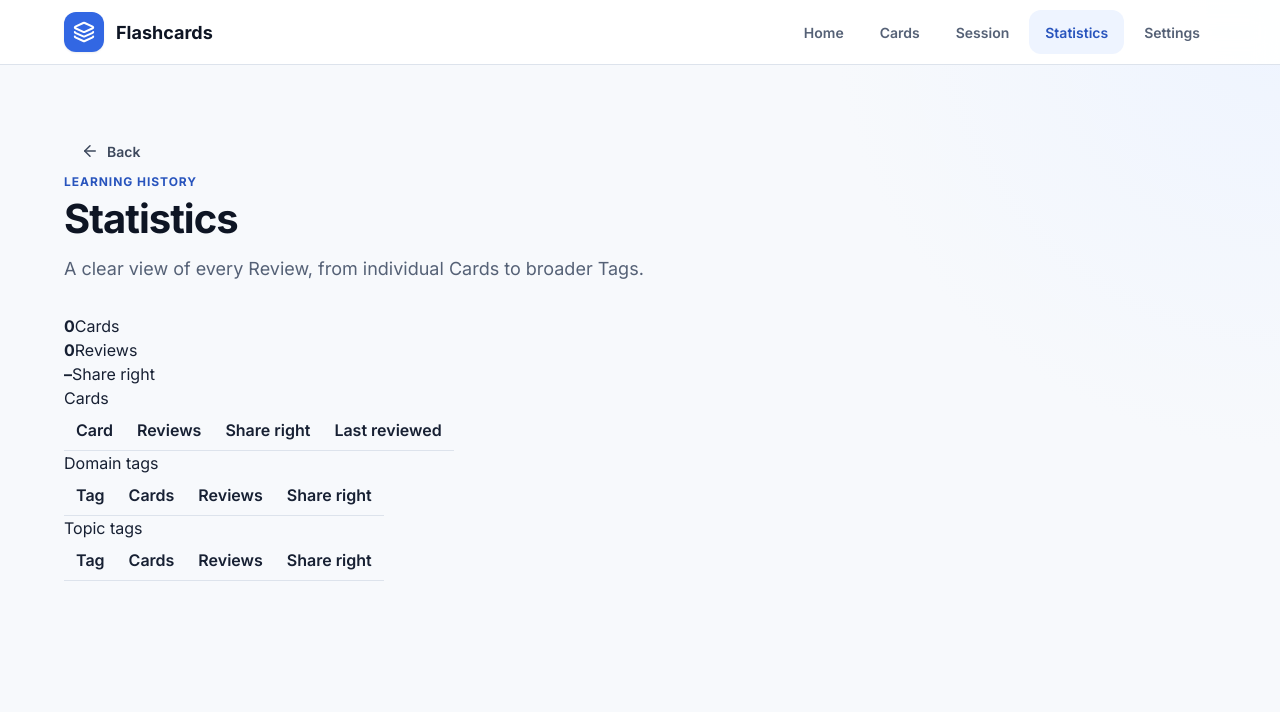
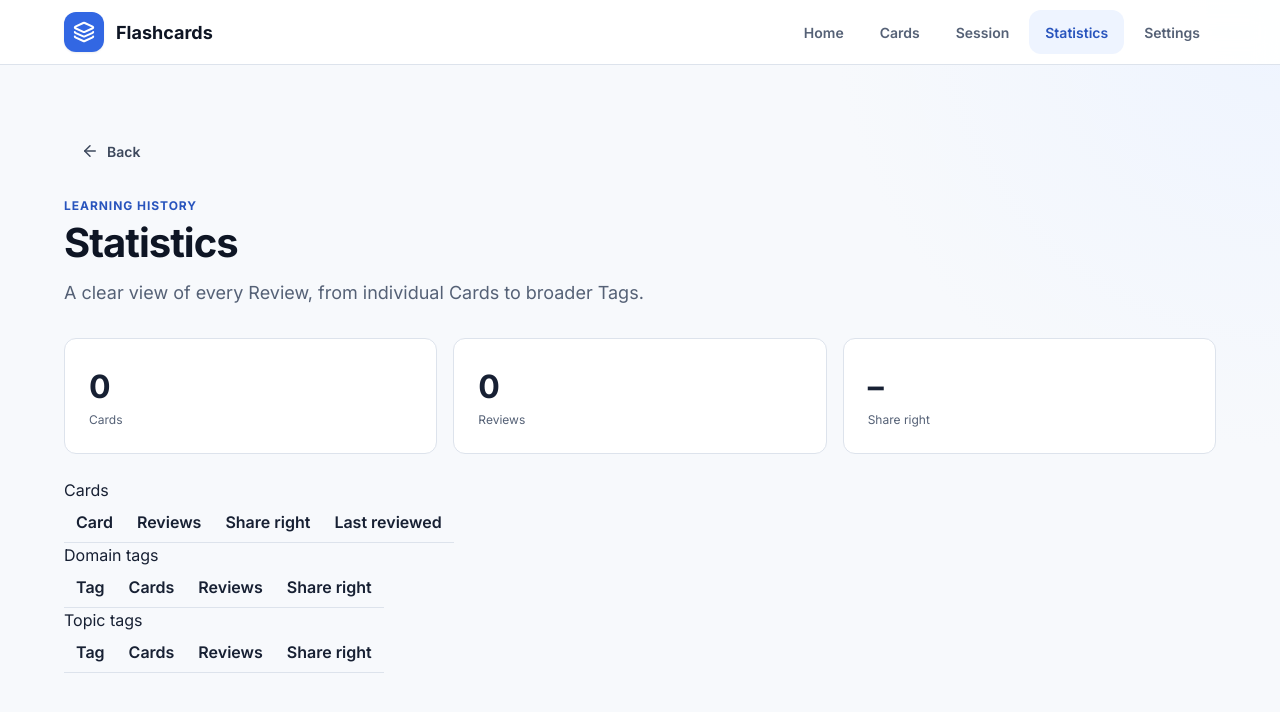
Before and after one commit to albert-schilling/flashcards, a React (Vite) app in the folder apps/web/: page / in a window 1280 px wide. Both pictures are taken after a click on the button "Statistics". Shown: the top 712 px of the page. Built offline with nearby package versions, Linux system fonts and the light colour scheme.

Commit message:
behavioural: style the Statistics overview and check that its figures fit (#57)
Co-Authored-By: Claude Opus 5.5 <noreply@anthropic.com>

```diff
--- a/apps/web/src/components.css
+++ b/apps/web/src/components.css
@@ -1351,3 +1351,48 @@
     align-items: end;
   }
 }
+
+/* Statistics */
+.back-button {
+  margin-bottom: var(--space-6);
+}
+
+.stat-overview {
+  display: grid;
+  grid-template-columns: repeat(3, 1fr);
+  gap: var(--space-2);
+  margin-bottom: var(--space-6);
+}
+
+.stat-overview div {
+  display: grid;
+  padding: var(--space-4);
+  border: var(--border-width) solid var(--color-line-200);
+  border-radius: var(--radius-md);
+  background: var(--color-surface);
+}
+
+.stat-overview strong {
+  font-size: var(--font-size-xl);
+  font-weight: var(--font-weight-bold);
+}
+
+.stat-overview span {
+  color: var(--color-ink-600);
+  font-size: var(--font-size-xs);
+}
+
+/* A media query can't use a variable: --breakpoint-desktop. It follows the base rules, so its values win. */
+@media (min-width: 48rem) {
+  .stat-overview {
+    gap: var(--space-4);
+  }
+
+  .stat-overview div {
+    padding: var(--space-6);
+  }
+
+  .stat-overview strong {
+    font-size: var(--font-size-2xl);
+  }
+}
```
Also changed, not shown: apps/web/screenshot.script.ts (+19 -0 lines).
